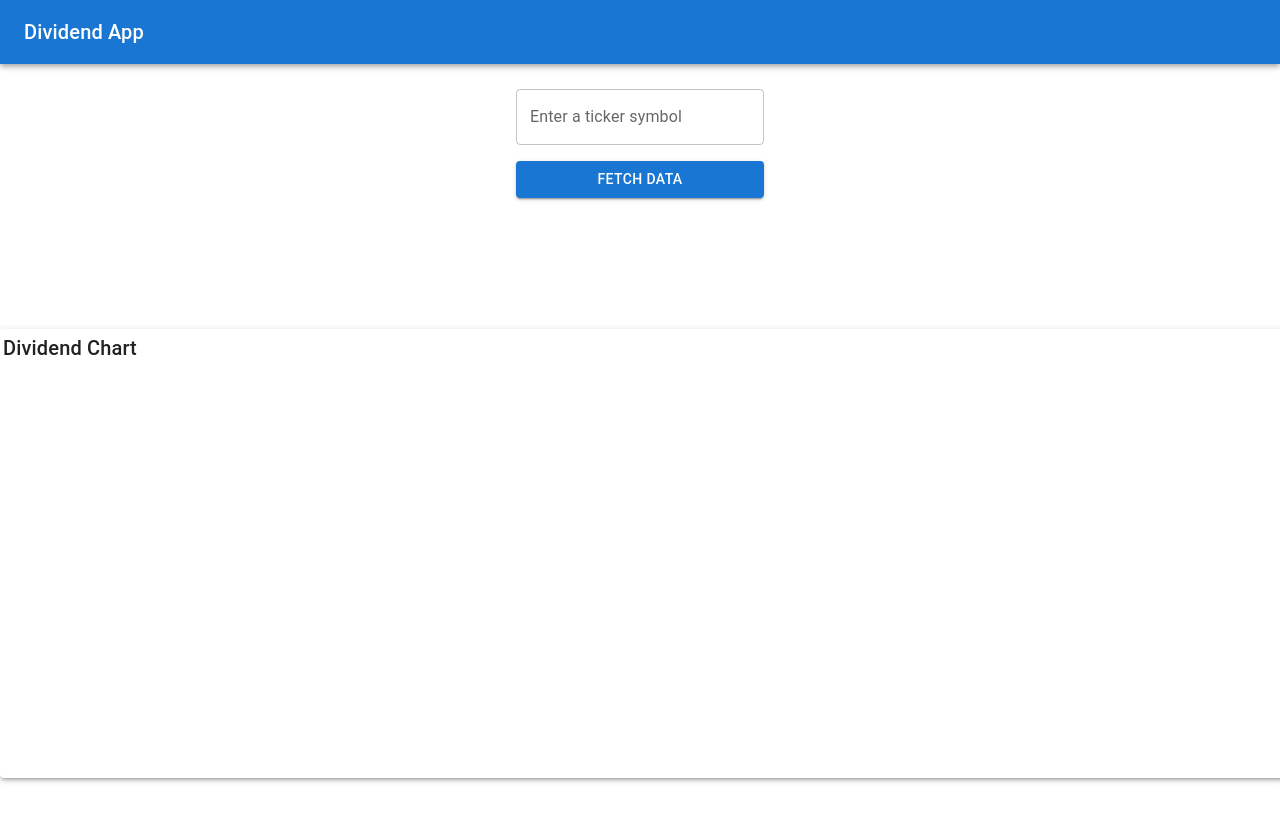
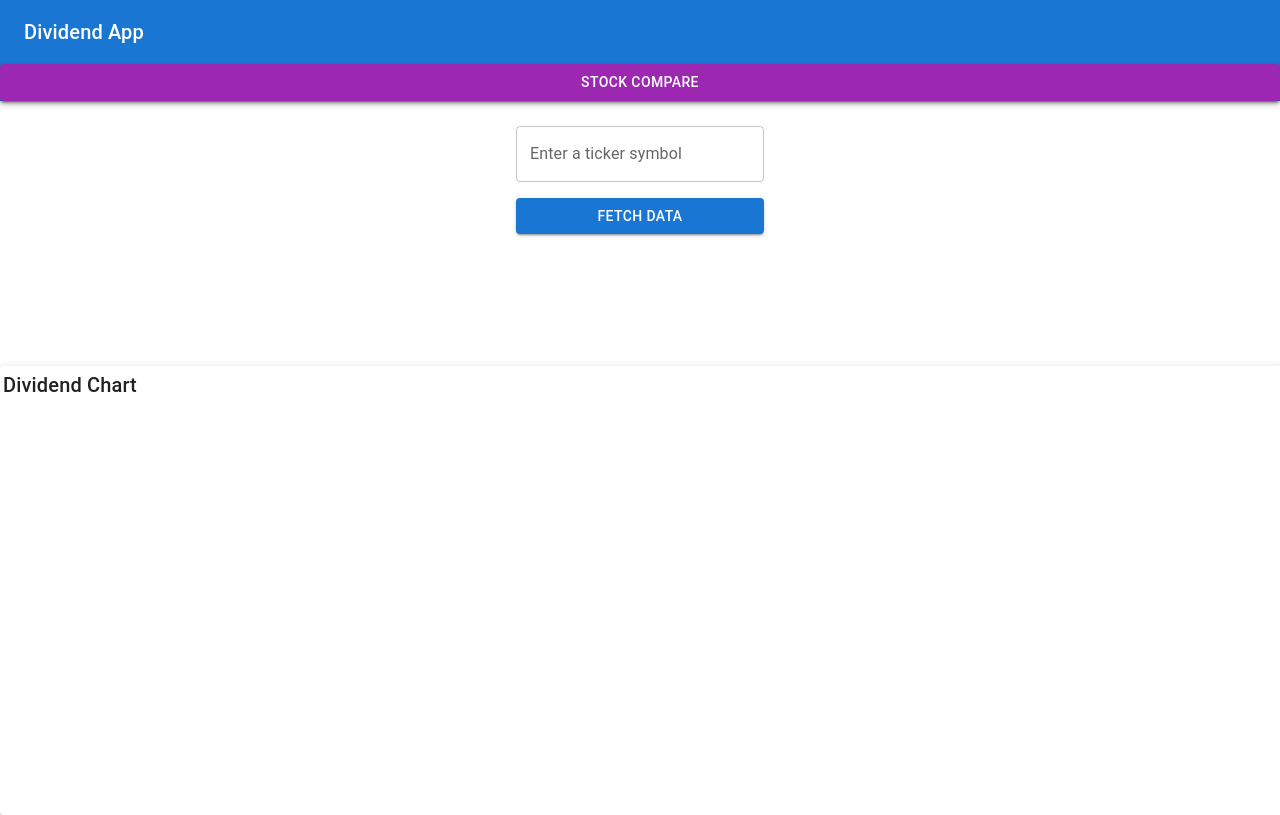
Before and after one commit to 0silverback0/dividend-frontend, a React (Create React App) app: page / in a window 1280 px wide. Built offline with nearby package versions, Linux system fonts and the light colour scheme.

Commit message:
added nav button

```diff
--- a/src/App.js
+++ b/src/App.js
@@ -1,42 +1,7 @@
-// import React, { useState } from 'react';
-// import TickerForm from './TickerForm';
-// import Header from './Header';
-// import DividendDataPage from './DividendDataPage'; // Import the DividendDataPage component
-// import { BrowserRouter as Router, Routes, Route } from 'react-router-dom';
-// import BarChart from './BarChart';
-
-// function App() {
-//   const [data, setData] = useState([]);
-//   const onDataReceived = (newData) => {
-//     // Handle the received data here
-//     setData(newData);
-//     console.log('Received data:', newData);
-//   };
-
-//   return (
-//     <div>
-//       <Header />
-//       <Router>
-//         <Routes>
-//           {/* Define the route for DividendDataPage */}
-//           <Route path="/m" element={<DividendDataPage />} />
-
-//           {/* Define the default route */}
-//           <Route path='/' element={<TickerForm onDataReceived={onDataReceived} />} />
-//           <Route path='/' element={<BarChart data={data} />} />
-//         </Routes>
-//       </Router>
-
-//     </div>
-//   );
-// }
-
-// export default App;
-
 import React, { useState } from 'react';
 import TickerForm from './TickerForm';
 import Header from './Header';
-import DividendDataPage from './DividendDataPage'; // Import the DividendDataPage component
+import DividendDataPage from './DividendDataPage';
 import { BrowserRouter as Router, Routes, Route } from 'react-router-dom';
 import BarChart from './BarChart';
 
@@ -50,16 +15,12 @@ function App() {
 
   return (
     <div>
+
+      <Router>
       <Header />
-      <Router>
         <Routes>
-          {/* Define the route for DividendDataPage */}
           <Route path="/m" element={<DividendDataPage />} />
-
-          {/* Define the default route */}
-          <Route
-            path='/'
-            element={
+          <Route path='/'element={
               <div>
                 <TickerForm onDataReceived={onDataReceived} />
                 <BarChart data={data} />
--- a/src/Header.js
+++ b/src/Header.js
@@ -1,9 +1,21 @@
 import React from 'react';
-import AppBar from '@mui/material/AppBar';
-import Toolbar from '@mui/material/Toolbar';
-import Typography from '@mui/material/Typography';
+import { AppBar, Toolbar, Typography, Button } from '@mui/material';
+import { useLocation } from 'react-router-dom';
 
 function Header() {
+  const location = useLocation();
+  const targetUrl = location.pathname === '/' ? '/m' : '/';
+
+  // Define the button text based on the current location
+  const buttonText =
+    location.pathname === '/' ? 'Stock Compare' : 'Stock Chart';
+
+  const buttonStyle = {
+    display: 'flex',
+    justifyContent: 'center',
+    alignItems: 'center'
+  };
+
   return (
     <AppBar position="static" sx={{ width: '100%' }}>
       <Toolbar>
@@ -11,6 +23,9 @@ function Header() {
           Dividend App
         </Typography>
       </Toolbar>
+      <Button href={targetUrl} style={buttonStyle} variant="contained" color="secondary">
+        {buttonText}
+      </Button>
     </AppBar>
   );
 }
```
Also changed, not shown: 1 other file (tests, documents, lock files or other folders).
